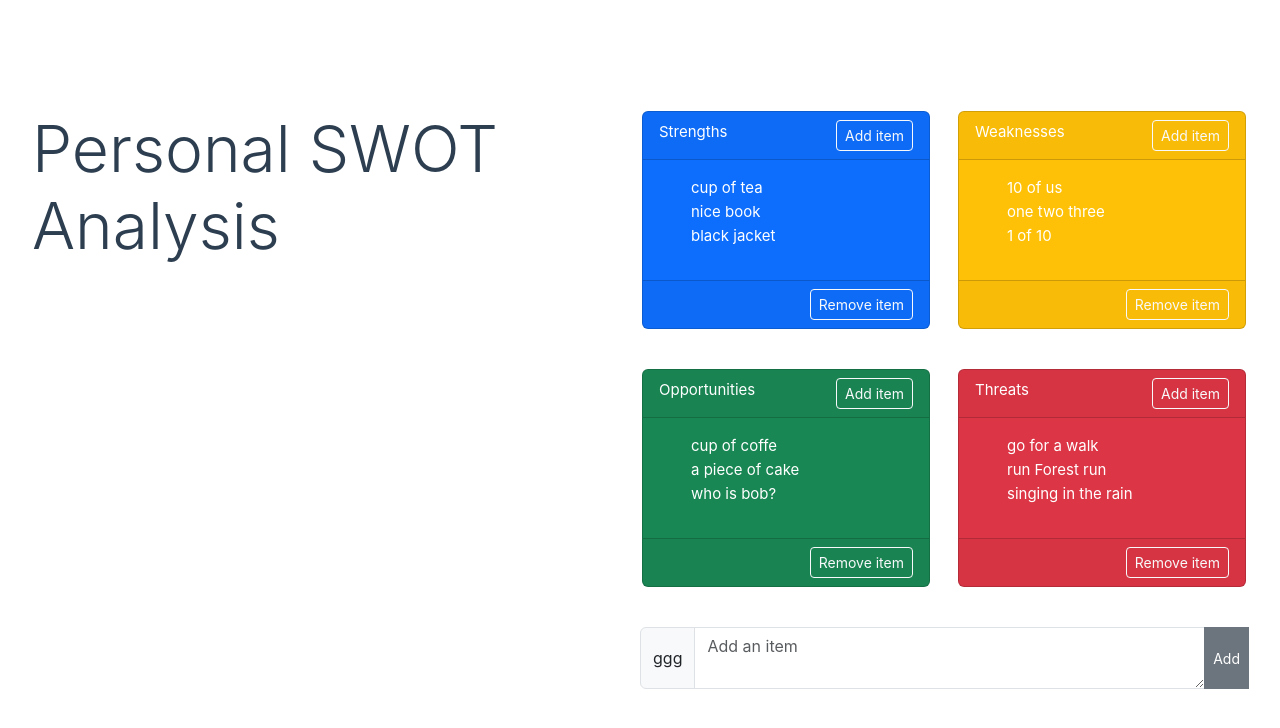
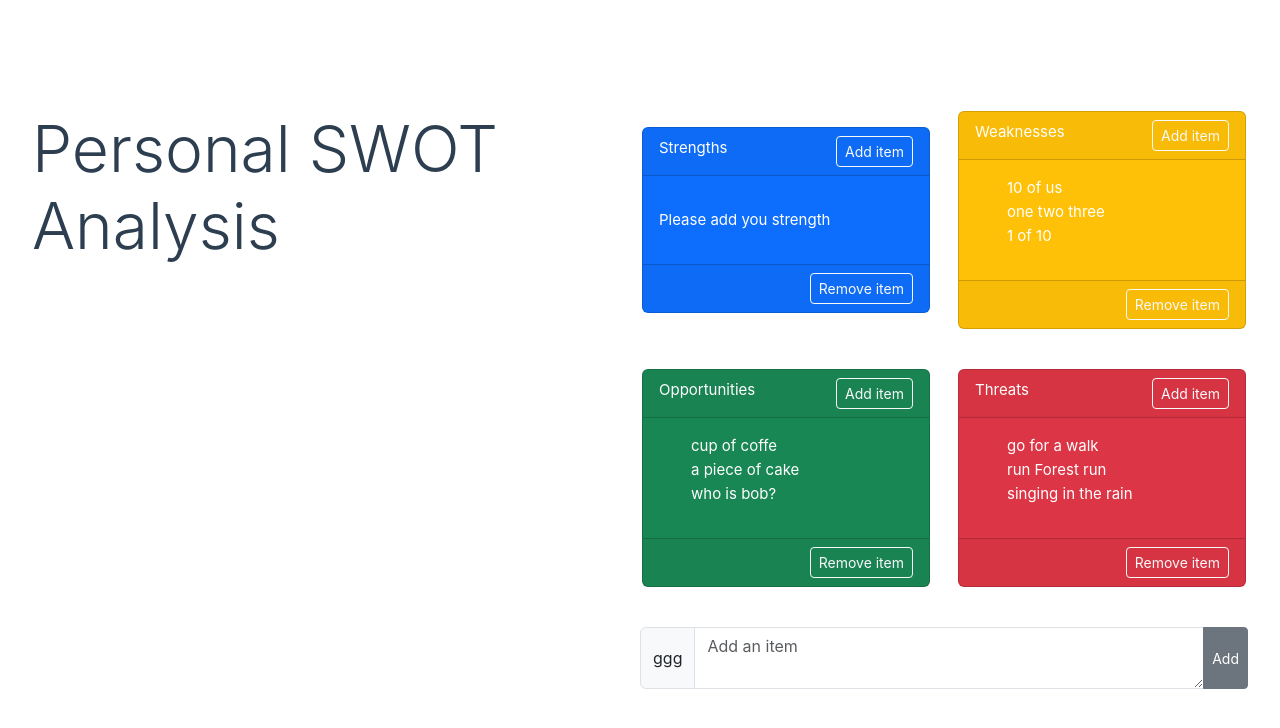
Before and after one commit to aiwmusial/SwotAnalysis, a Vue app in the folder SwotAnalysis/: page / in a window 1280 px wide. Shown: the top 728 px of the page. Built offline with nearby package versions, Linux system fonts and the light colour scheme; the HTML template or start-up script is replaced by a standard one.

Commit message:
changes to the app, single card and input FC

```diff
--- a/SwotAnalysis/index.html
+++ b/SwotAnalysis/index.html
@@ -4,38 +4,10 @@
     <meta charset="UTF-8">
     <link rel="icon" href="/favicon.ico">
     <meta name="viewport" content="width=device-width, initial-scale=1.0">
+    <meta name="author" content="Anna Musiał">
     <title>SWOT Analysis</title>
   </head>
   <body>
-    <!-- <div class="container-fluid" style="height:100vh;">
-       <div class="row mt-4 mb-4">
-        <div class="col-12 d-flex justify-content-center">
-          <h1 class="display-3">Personal SWOT Analysis</h1>
-        </div>
-      </div> -->
-      <!-- <div class="row mt-2 mb-2"> -->
-        <!-- <div class="col-sm-6 col-12 d-flex justify-content-center align-items-center">
-          <div class="card text-white bg-primary mb-3">
-            <div class="card-header">Header</div>
-            <div class="card-body">
-              <h5 class="card-title">Primary card title</h5>
-              <p class="card-text">Some quick example text to build on the card title and make up the bulk of the card's content.</p>
-            </div>
-          </div>
-        </div> -->
-        <!-- <div class="col-sm-6 col-12 d-flex justify-content-center align-items-center">
-          <div class="card text-white bg-primary mb-3">
-            <div class="card-header">Header</div>
-            <div class="card-body">
-              <h5 class="card-title">Primary card title</h5>
-              <p class="card-text">Some quick example text to build on the card title and make up the bulk of the card's content.</p>
-            </div>
-          </div>
-        </div>
-      </div>
-    </div> -->
-
-
     <div id="app"></div>
     <script type="module" src="/src/main.js"></script>
   </body>
--- a/SwotAnalysis/src/App.vue
+++ b/SwotAnalysis/src/App.vue
@@ -1,8 +1,22 @@
 <script setup>
-import { ref } from 'vue';
+import { ref, provide } from 'vue';
 import SingleCard from './components/SingleCard.vue';
 import SwotInput from './components/SwotInput.vue';
-// import {itemsStrengths, itemsWeaknesses, itemsOpportunities, itemsThreats } from './components/SwotInput.vue'
+
+defineProps({
+  itemsStrengths:{
+    type: Object
+  },
+  itemsWeaknesses:{
+    type: Object
+  },
+  itemsOpportunities:{
+    type: Object
+  },
+  itemsThreats:{
+    type: Object
+  },
+})
 
 const swotAnalysisObjective = ref('');
 function displayBtnIdOnInput(header){
@@ -13,9 +27,9 @@ function displayBtnIdOnInput(header){
 };
 
 const itemsStrengths = ref([
-  {id:1, label:"cup of tea"},
-  {id:2, label:"nice book"},
-  {id:3, label:"black jacket"}
+  // {id:1, label:"cup of tea"},
+  // {id:2, label:"nice book"},
+  // {id:3, label:"black jacket"}
 ]);
 const itemsWeaknesses = ref([
   {id:1, label:"10 of us"},
@@ -33,41 +47,31 @@ const itemsThreats = ref([
   {id:3, label:"singing in the rain"}
 ]);
 
-defineProps({
-  itemsStrengths:{
-    type: Object
-  },
-  itemsWeaknesses:{
-    type: Object
-  },
-  itemsOpportunities:{
-    type: Object
-  },
-  itemsThreats:{
-    type: Object
-  },
-})
+const swotInputRef = ref(null);
 
 const addItemToSwotList = (swotObjective, addedSwotElement) => {
   console.log(addedSwotElement)
-  console.log(swotObjective)
-  const newItem = { id: Date.now(), label: addedSwotElement }; // Using Date.now() for unique ID
-  console.log(newItem)
+  const newItem = { id: Date.now(), label: addedSwotElement };
   switch(swotObjective) {
     case 'Strengths':
       itemsStrengths.value.push(newItem);
+      swotInputRef.value.clearInput();
       break;
     case 'Weaknesses':
       itemsWeaknesses.value.push(newItem);
+      swotInputRef.value.clearInput();
       break;
     case 'Opportunities':
       itemsOpportunities.value.push(newItem);
+      swotInputRef.value.clearInput();
       break;
     case 'Threats':
       itemsThreats.value.push(newItem);
+      swotInputRef.value.clearInput();
       break;
   }
 };
+
 
 </script>
 
@@ -88,11 +92,13 @@ const addItemToSwotList = (swotObjective, addedSwotElement) => {
         <ul>
           <li v-for="item in itemsStrengths" :key="item.id">{{ item.label }}</li>
         </ul>
+        <p v-if="!itemsStrengths.length">Please add you strength</p>
       </SingleCard>
       <SingleCard cardType="bg-warning" header="Weaknesses" v-on:displayBtnId="displayBtnIdOnInput">
         <ul>
           <li v-for="item in itemsWeaknesses" :key="item.id">{{ item.label }}</li>
         </ul>
+        <p v-if="!itemsWeaknesses.length">Please add you weakness</p>
       </SingleCard>
     </div>
     <div class="row mt-4 mb-4">
@@ -100,15 +106,17 @@ const addItemToSwotList = (swotObjective, addedSwotElement) => {
         <ul>
           <li v-for="item in itemsOpportunities" :key="item.id">{{ item.label }}</li>
         </ul>
+        <p v-if="!itemsOpportunities.length">Please add an opportunity</p>
       </SingleCard>
       <SingleCard cardType="bg-danger" header="Threats" v-on:displayBtnId="displayBtnIdOnInput">
         <ul>
           <li v-for="item in itemsThreats" :key="item.id">{{ item.label }}</li>
         </ul>
+        <p v-if="!itemsThreats.length">Please add a threat</p>
       </SingleCard>
     </div>
     <div class="row mt-4 mb-4">
-      <SwotInput :swot-objective="swotAnalysisObjective"  v-on:addItemToSwotChart="addItemToSwotList"></SwotInput>
+      <SwotInput ref="swotInputRef" :swot-objective="swotAnalysisObjective"  v-on:addItemToSwotChart="addItemToSwotList"></SwotInput>
     </div>
   </main>
 </template>
--- a/SwotAnalysis/src/components/SwotInput.vue
+++ b/SwotAnalysis/src/components/SwotInput.vue
@@ -10,12 +10,18 @@ defineProps({
 
 const addedSwotElement = ref('');
 
-// const emit = defineEmits(['add-item']);
+// function updateLocation() {
+//   addedSwotElement = 'South Pole'
+// }
+const clearInput = () => {
+  addedSwotElement.value = '';
+};
 
-// function addItemToSwotChart() {
-//     emit('add-item', swotObjective.value, addedSwotElement.value);
-//     addedSwotElement.value = '';
-// }
+// Expose the method to the parent component
+defineExpose({
+  clearInput
+});
+
 </script>
 
 <template>
@@ -23,8 +29,13 @@ const addedSwotElement = ref('');
     <div class="input-group">
       <span class="input-group-text">{{ swotObjective ? swotObjective : 'ggg' }}</span>
       <textarea type="text" class="form-control" v-model="addedSwotElement" placeholder="Add an item"></textarea>
-      <SwotEditButton :edit-btn="'Add '+ swotObjective.toLowerCase()" btnType="btn-secondary" @click="$emit('addItemToSwotChart', swotObjective, addedSwotElement)"></SwotEditButton>
-      <h1>{{ addedSwotElement }}</h1>
-</div>
+      <SwotEditButton
+        :edit-btn="'Add '+ swotObjective.toLowerCase()"
+        btnType="btn-secondary"
+        @click="$emit('addItemToSwotChart', swotObjective, addedSwotElement)"
+        :bind:disabled="addedSwotElement.length === 0"
+      >
+      </SwotEditButton>
+    </div>
   </div>
 </template>
```
Also changed, not shown: SwotAnalysis/src/components/SingleCard.vue (+7 -4 lines).
